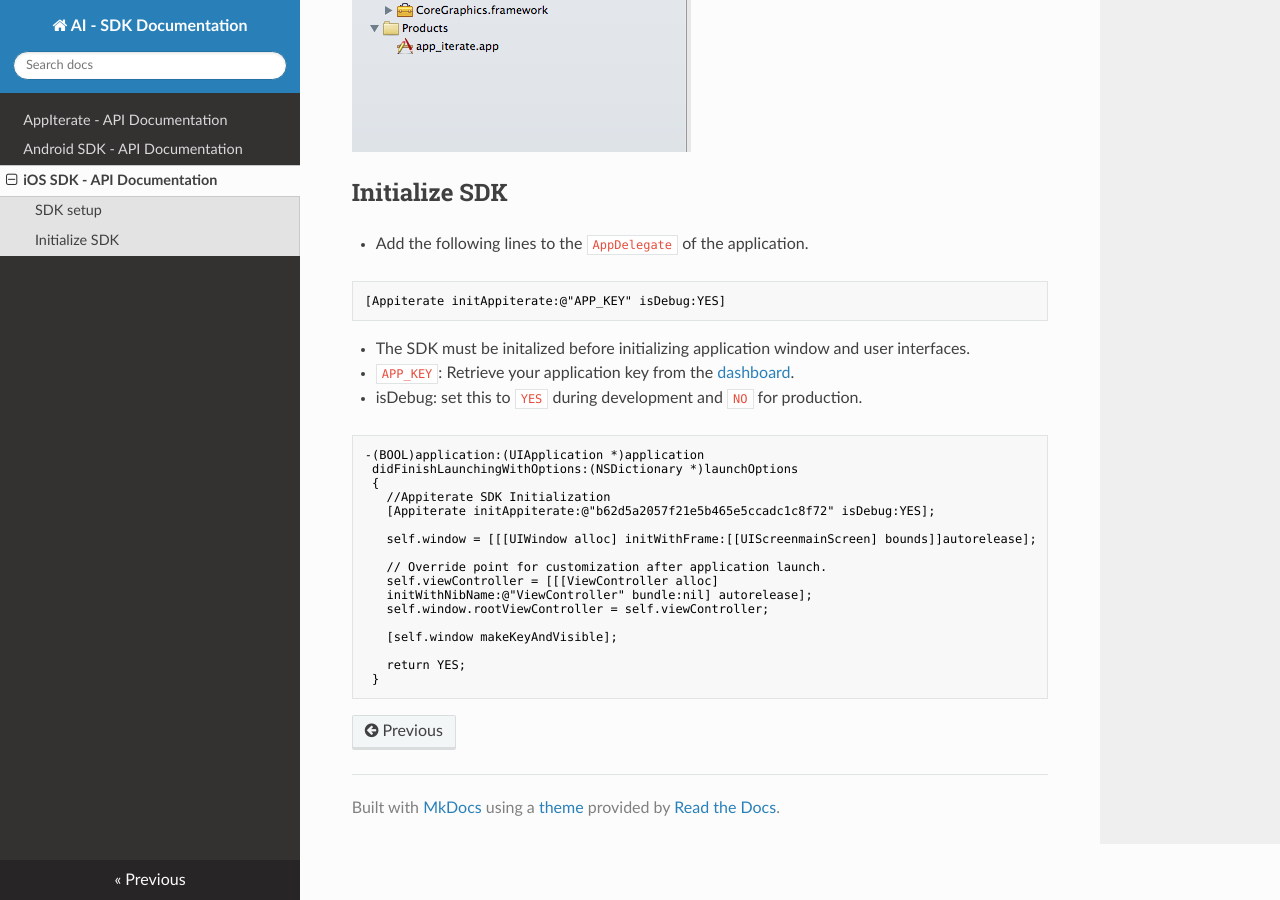
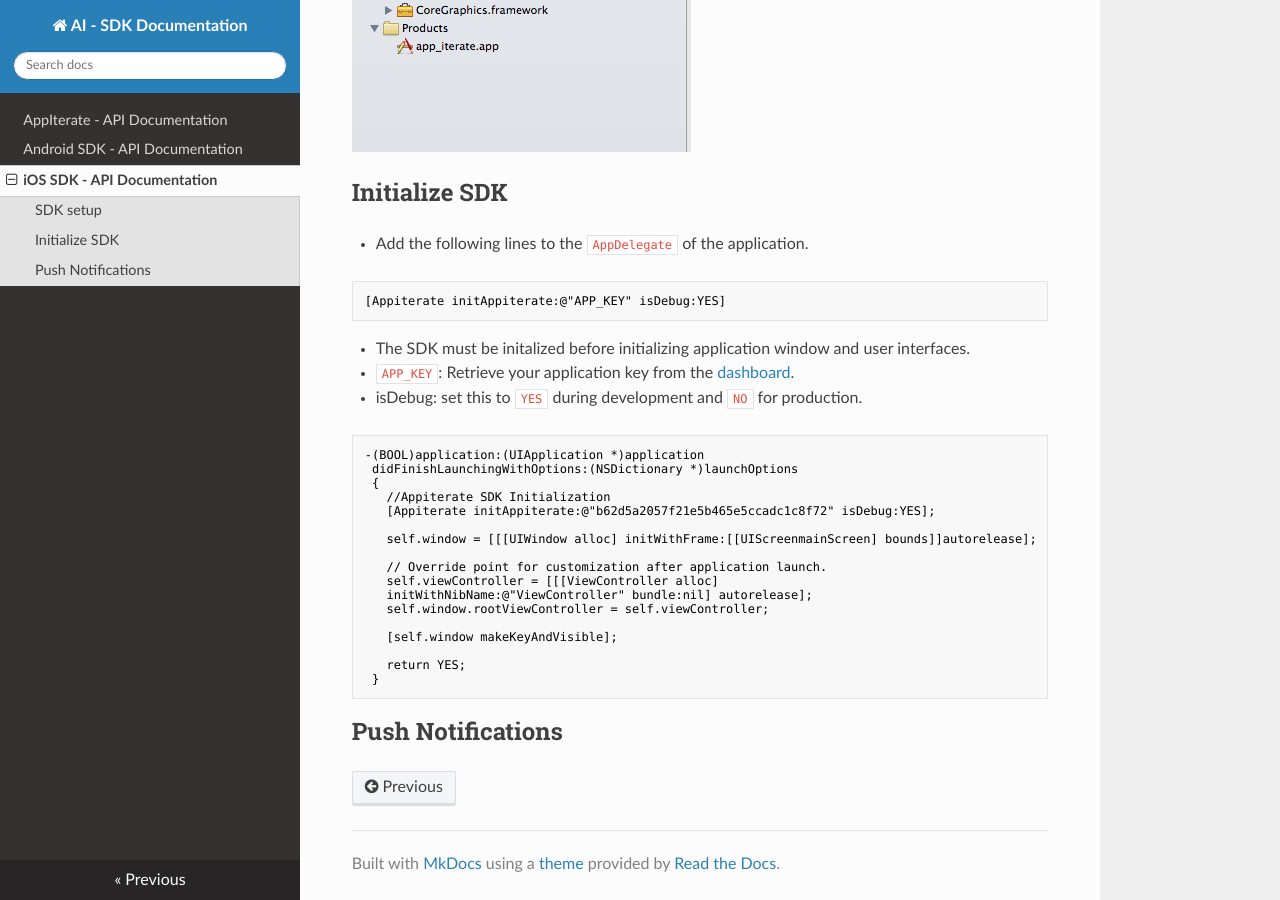
Before and after one commit to AppIterate/docs, an MkDocs documentation site: the page built from docs/iOS.md, in a window 1280 px wide and 900 px high, scrolled down 704 px. Built offline with MkDocs 1.6.1, drawn with Linux system fonts in a browser that asks for light colours; nearby versions of some CDN libraries.

Commit message:
ios | pushnotification

````diff
--- a/docs/iOS.md
+++ b/docs/iOS.md
@@ -46,3 +46,5 @@
    return YES;
  }
 ```
+
+## Push Notifications
````
